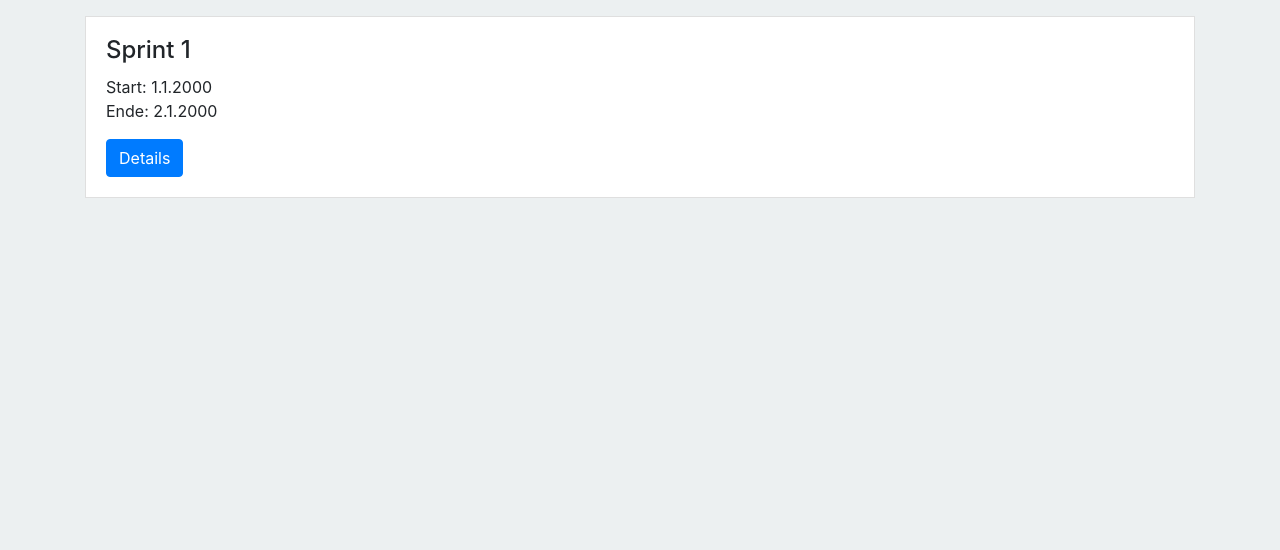
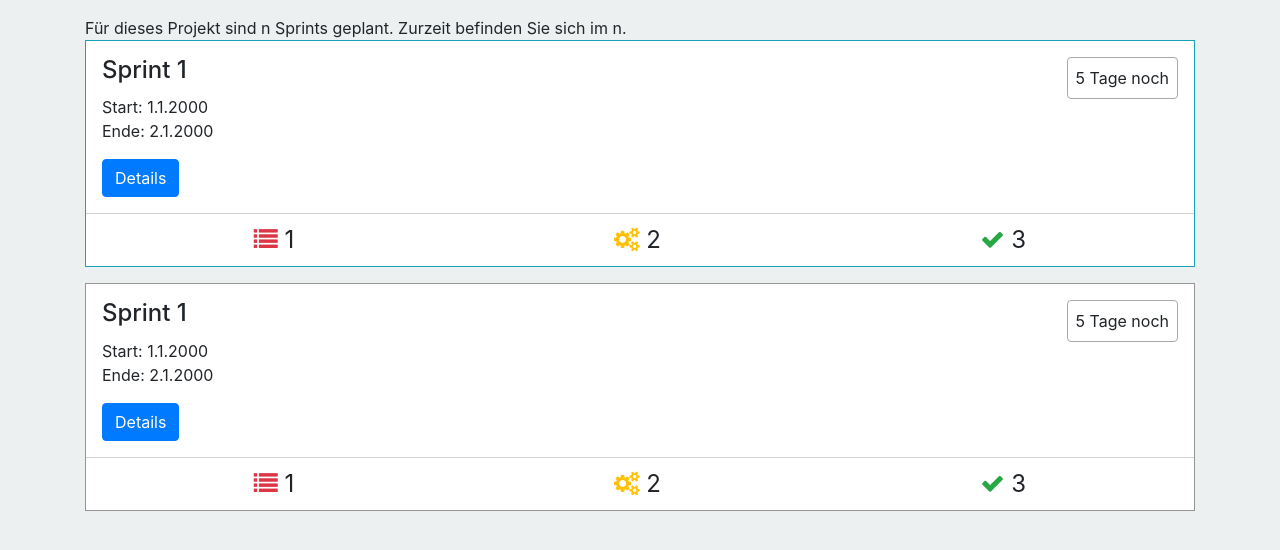
Before and after one commit to Oisins/ScrumManager, a Flask app: page /dev/sprints in a window 1280 px wide. Shown: the part 56-606 px from the top of the page. Run offline with Flask 2, Linux system fonts and the light colour scheme; some libraries are stand-ins or nearby versions.

Commit message:
Layout erstellt

```diff
--- /dev/null
+++ b/app/static/css/sprints.css
@@ -0,0 +1,26 @@
+/*div {} <div>
+.<class-name> {} -> class="<class-name>"
+#title {} -> id="title"*/
+
+.sprints {
+    display: flex;
+}
+
+.sprint {
+    background-color: white;
+    border: 1px solid #969696;
+}
+
+.dauer {
+    float: right;
+    border: 1px solid darkgrey;
+}
+
+.status {
+    margin: 0 -1rem -1rem -1rem;
+    display: flex;
+    flex-direction: row;
+    justify-content: space-around;
+    font-size: 18pt;
+    border-top: 1px solid lightgrey;
+}
--- a/app/templates/base.html
+++ b/app/templates/base.html
@@ -13,6 +13,7 @@
         <link rel="stylesheet" href="/static/css/bootstrap.min.css">
         <link rel="stylesheet" href="/static/css/style.css">
         <link rel="stylesheet" href="/static/css/ui.css">
+        <link rel="stylesheet" href="/static/css/sprints.css">
         <link rel="stylesheet" href="/static/css/jquery-ui.min.css">
         <link rel="stylesheet" href="/static/css/font-awesome.min.css">
 
--- a/app/templates/sprints.html
+++ b/app/templates/sprints.html
@@ -1,19 +1,47 @@
-{% extends "base.html" %}
-{% block body %}
+{% extends "base.html" %} {% block body %}
 <div class="container mt-3">
-        <div class="card-group">
+    <div>
+        Für dieses Projekt sind n Sprints geplant. Zurzeit befinden Sie sich im n.
+    </div>
+    <div class="sprint p-3 mb-3 border border-info">
+        <span class="dauer p-2 rounded">5 Tage noch</span>
+        <h4 class="card-title">Sprint 1</h4>
 
-                <div class="card">
-                    <div class="card-body">
-                        <h4 class="card-title">Sprint 1</h4>
         <p class="card-text">
-                            Start: 1.1.2000<br>
-                            Ende: 2.1.2000
+            Start: 1.1.2000<br> Ende: 2.1.2000
         </p>
         <a href="/sprints/1" class="btn btn-primary">Details</a>
+        <div class="status mt-3 p-2">
+            <span>
+                <i class="fa fa-list text-danger" aria-hidden="true"></i> 1
+            </span>
+            <span>
+                <i class="fa fa-cogs text-warning" aria-hidden="true"></i> 2
+            </span>
+            <span>
+                <i class="fa fa-check text-success" aria-hidden="true"></i> 3
+            </span>
         </div>
     </div>
+    <div class="sprint p-3 mb-3">
+        <span class="dauer p-2 rounded">5 Tage noch</span>
+        <h4 class="card-title">Sprint 1</h4>
 
+        <p class="card-text">
+            Start: 1.1.2000<br> Ende: 2.1.2000
+        </p>
+        <a href="/sprints/1" class="btn btn-primary">Details</a>
+        <div class="status mt-3 p-2">
+            <span>
+                <i class="fa fa-list text-danger" aria-hidden="true"></i> 1
+            </span>
+            <span>
+                <i class="fa fa-cogs text-warning" aria-hidden="true"></i> 2
+            </span>
+            <span>
+                <i class="fa fa-check text-success" aria-hidden="true"></i> 3
+            </span>
+        </div>
     </div>
 </div>
 {% endblock %}
```
Lines whose indentation alone changed are shown as unchanged.
